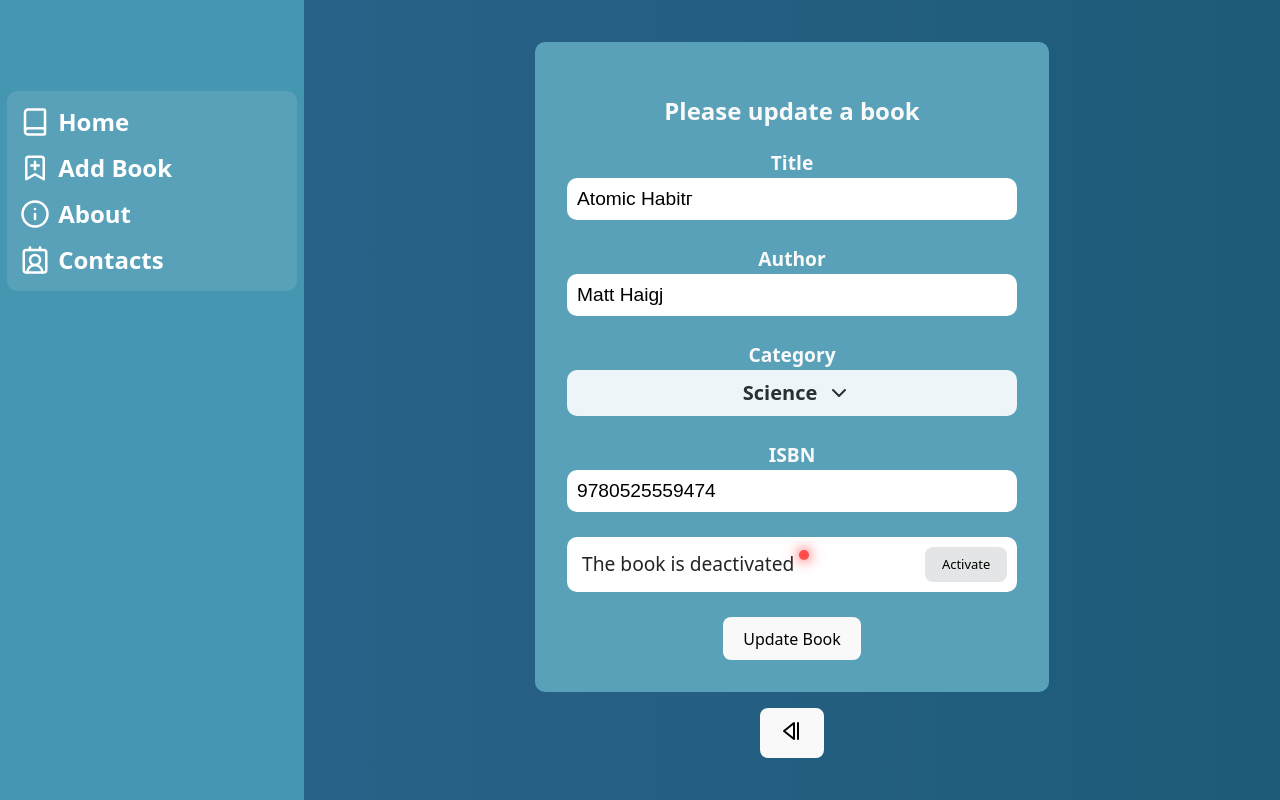
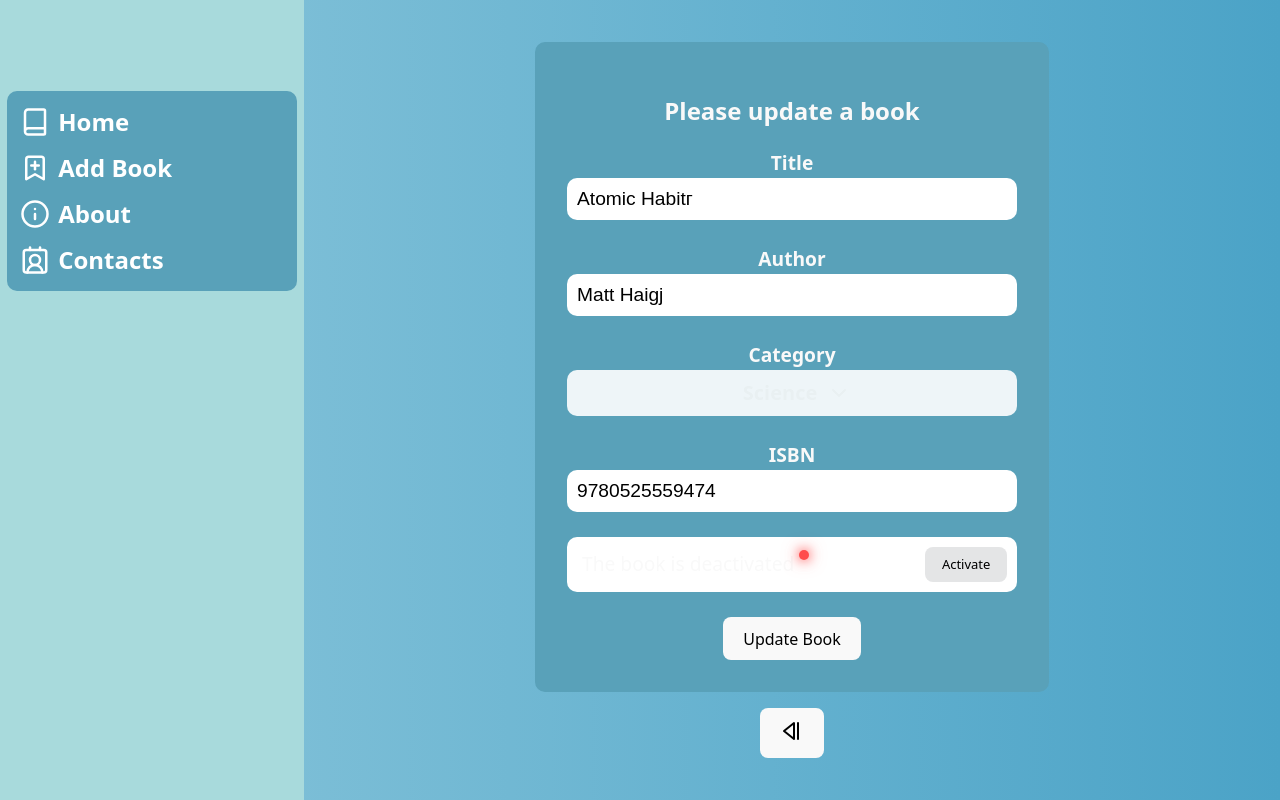
Before and after one commit to ElizaCalmau/books-dashboard-app, a React (Vite) app: page /update-book/1 in a window 1280 px wide. Built offline with nearby package versions, Linux system fonts and the light colour scheme; data requests are answered from the project's data file.

Commit message:
changed color scheme for light

```diff
--- a/src/index.css
+++ b/src/index.css
@@ -12,21 +12,20 @@
   -webkit-font-smoothing: antialiased;
   -moz-osx-font-smoothing: grayscale;
 
-  --primary-font: #f9f9f9;
-  --root-color: linear-gradient(90deg, #2e638d, #1d5b78);
-  --secondary-color: #242424;
-  --table-row-color: #5aabc5;
-  --secondary-row-color: #58a1b9;
-  --table-row-hover: #6dbdd6;
-  --table-header-color: #98D2C0;
+  --primary-white: #f9f9f9;
+  --root-color: linear-gradient(90deg, #8ac6db, #4ba3c7);
+  --dark-blue: #2a6f97;
+  --sidebar-bg: #a8dadc;
+  --light-blue: #f0f8ff;
+  --sky-blue: #93d3ee;
+  --table-row-hover: #a7d3e7;
+  --secondary-dark: #242424;
   --select-bg-color: linear-gradient(to bottom, #98D2C0, #75c2cb);
   --select-option-hover-color: #D9D9D9;
   --button-color: #FFF;
   --button-active-color: #70bbe1;
-  --secondary-button-active-color: #2e638d;
-  --button-hover-color: #b2caee;
+  --button-hover-color: #e4e5e6;
   --button-secondary-color: #e4e5e6;
-  --sidebar-bg: #4496b1;
   --section-color: #9DB8C3A6;
   --light-bg: #59a1b9;
   --light-bg-mobile: #59a1b9a3;
@@ -43,7 +42,7 @@
   text-decoration: inherit;
 }
 a:hover {
-  color: #fff;
+  color: var(--primary-white);
 }
 
 #body {
@@ -53,8 +52,8 @@
   min-width: 320px;
   min-height: 100vh;
   width: 100%;
-  background: var(--secondary-color);
-  color: var(--primary-font);
+  background: var(--secondary-dark);
+  color: var(--primary-white);
   margin: 0
 }
 
@@ -85,10 +84,10 @@
 @media (prefers-color-scheme: light) {
   :root {
     color: #213547;
-    background-color: #ffffff;
+    background-color:var(--primary-white);
   }
   a:hover {
-    color: #fff;
+    color: var(--primary-white);
   }
   button {
     background-color: #f9f9f9;
```
